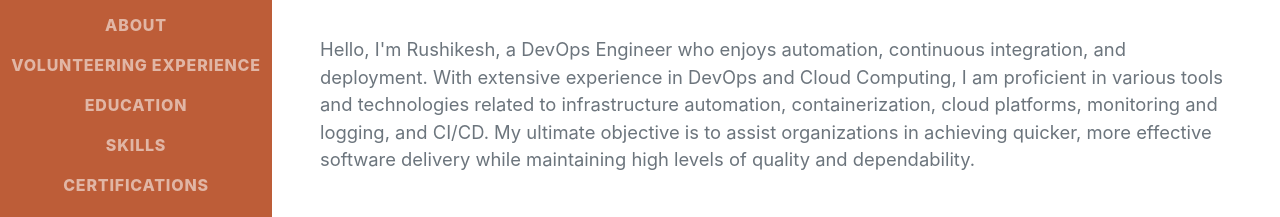
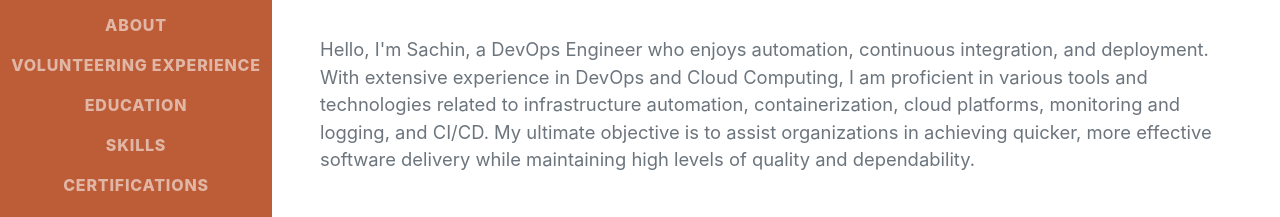
Before and after one commit to RishikeshOps/RishikeshOps.github.io, a plain HTML site: page index.html in a window 1280 px wide. Shown: the part 345-562 px from the top of the page. Drawn offline with nearby package versions, Linux system fonts and the light colour scheme; no server answers; a web font is replaced by a local one.

Commit message:
Update index.html

```diff
--- a/index.html
+++ b/index.html
@@ -51,7 +51,7 @@
                         Pune, Maharashtra
                         <a href="mailto:rishikeshmashidkar@gmail.com">rishikeshmashidkar@gmail.com</a>
                     </div>
-                    <p class="lead mb-5">Hello, I'm Rushikesh, a DevOps Engineer who enjoys automation, continuous integration, and deployment. With extensive experience in DevOps and Cloud Computing, I am proficient in various tools and technologies related to infrastructure automation, containerization, cloud platforms, monitoring and logging, and CI/CD. My ultimate objective is to assist organizations in achieving quicker, more effective software delivery while maintaining high levels of quality and dependability.
+                    <p class="lead mb-5">Hello, I'm Sachin, a DevOps Engineer who enjoys automation, continuous integration, and deployment. With extensive experience in DevOps and Cloud Computing, I am proficient in various tools and technologies related to infrastructure automation, containerization, cloud platforms, monitoring and logging, and CI/CD. My ultimate objective is to assist organizations in achieving quicker, more effective software delivery while maintaining high levels of quality and dependability.
                     </p>
                     <div class="social-icons">
                         <a class="social-icon" href="https://www.linkedin.com/in/rushikesh-mashidkar-cloud-devops/"><i class="fab fa-linkedin-in"></i></a>
```
